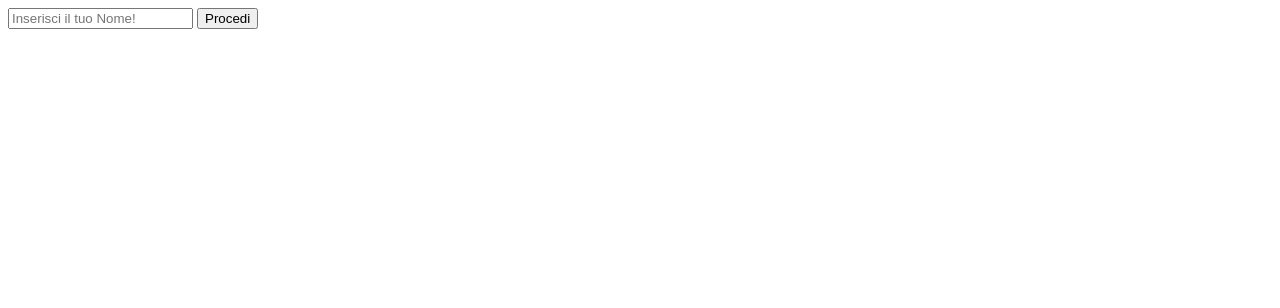
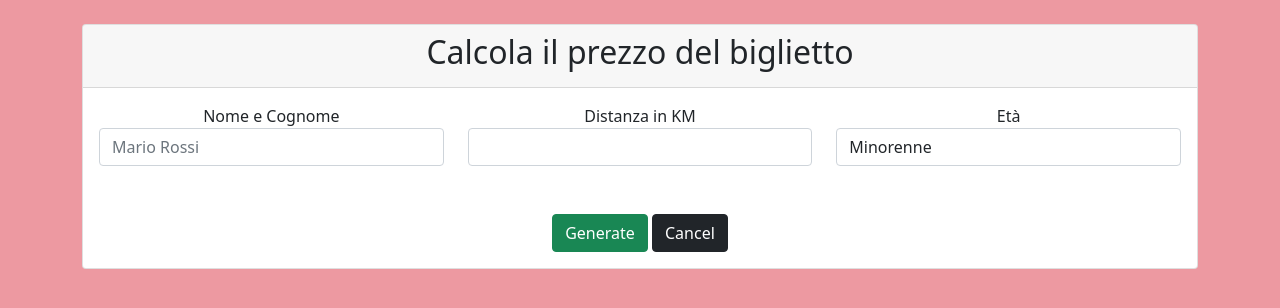
Before and after one commit to PaoloZampa/js-biglietto-treno-form, a plain HTML site: page index.html in a window 1280 px wide. Drawn offline with nearby package versions, Linux system fonts and the light colour scheme.

Commit message:
adding base html/css card structure

```diff
--- a/index.html
+++ b/index.html
@@ -6,20 +6,52 @@
     <meta http-equiv="X-UA-Compatible" content="IE=edge">
     <meta name="viewport" content="width=device-width, initial-scale=1.0">
     <title>Trenitalia</title>
+    <link href='https://cdn.jsdelivr.net/npm/bootstrap@5.1.3/dist/css/bootstrap.min.css' rel='stylesheet'
+        integrity='sha384-1BmE4kWBq78iYhFldvKuhfTAU6auU8tT94WrHftjDbrCEXSU1oBoqyl2QvZ6jIW3' crossorigin='anonymous'>
 
     <!-- linkcss -->
     <link rel="stylesheet" href="./assets/css/style.css">
 
 </head>
 
-<body>
-    <input type="text" id="nametext" placeholder="Inserisci il tuo Nome!">
+<body class="bg-opacity-50 bg-danger">
+    <div class="container my-4">
+        <div class="card">
+            <div class="card-header text-center">
+                <h2>Calcola il prezzo del biglietto</h2>
+            </div>
+            <div class="card-body">
+                <form class="text-center">
+                    <div class="row">
+                        <div class="col">
+                            <label for="fullname">Nome e Cognome</label>
+                            <input type="text" class="form-control" name="fullname" id="fullname" placeholder="Mario Rossi">
+                        </div>
+                        <div class="col">
+                            <label for="km">Distanza in KM</label>
+                            <input type="number" class="form-control" name="km" id="km">
+                        </div>
+                        <div class="col">
+                            <label for="age_group">Età</label>
+                            <select class="form-control" name="age_group" id="age_group">
+                                <option value="underage">Minorenne</option>
+                                <option value="adult">Maggiorenne</option>
+                                <option value="over65">Over65</option>
+                            </select>
+                        </div>
+                    </div>
 
-    <input type="button" id="btn1" value="Procedi">
+                    <div class="row mt-5">
+                        <div class="col">
+                            <button type="submit" class="btn btn-success">Generate</button>
+                            <button type="reset" class="btn btn-dark">Cancel</button>
+                        </div>
+                    </div>
+                </form>
+            </div>
+        </div>
 
-    <h4 class="output" id="output1"></h4>
-
-    <script src="./assets/js/main.js"></script>
+        <script src="./assets/js/main.js"></script>
 </body>
 
 </html>
```
